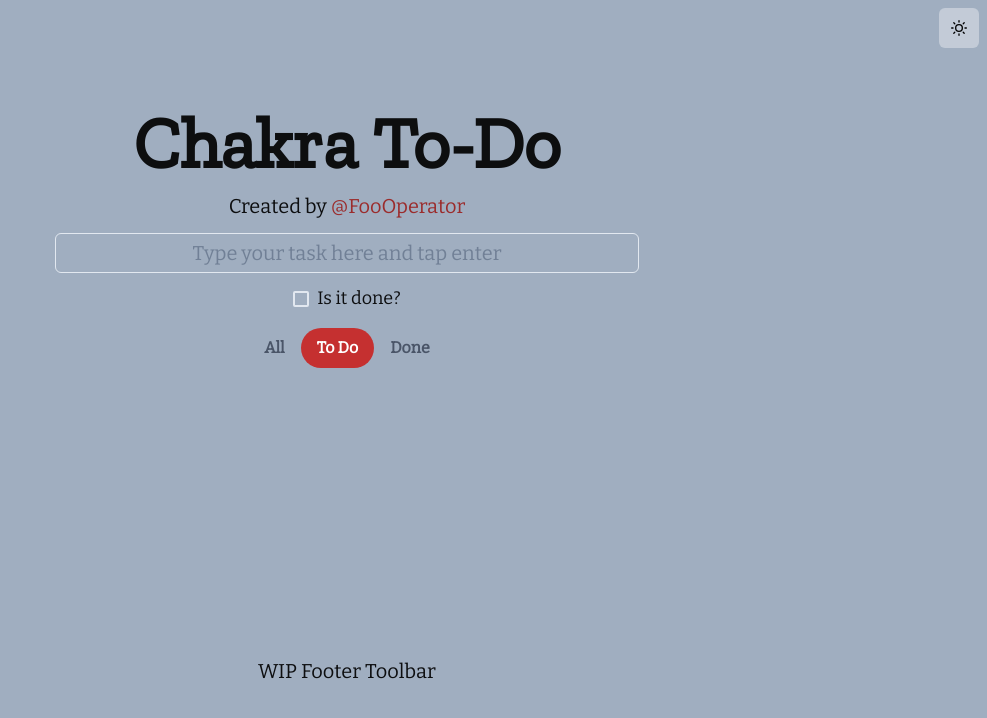
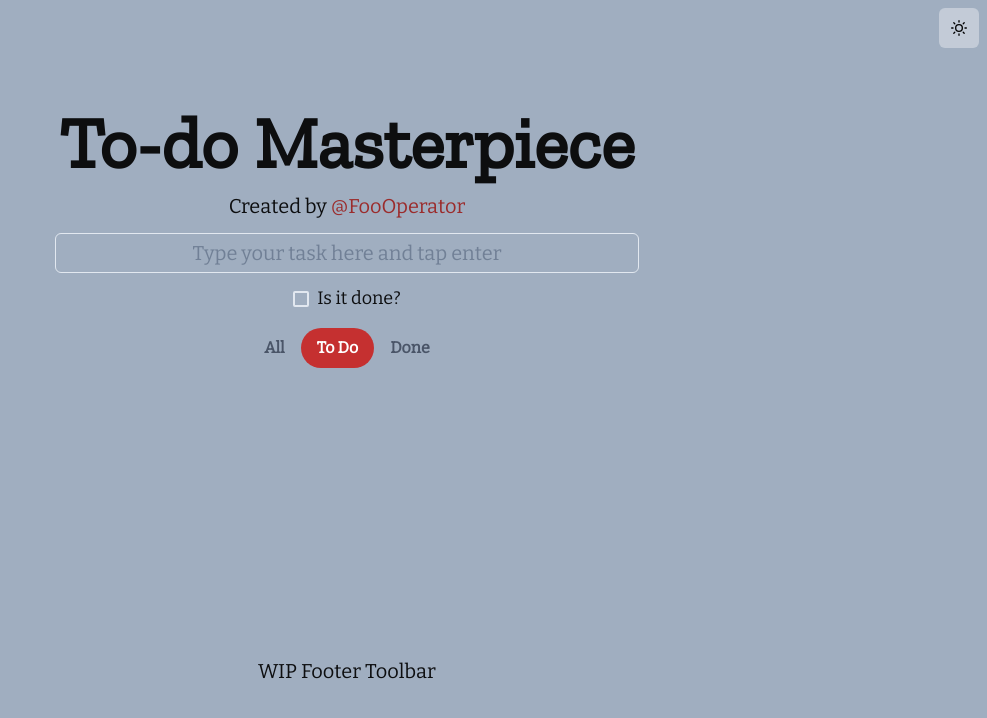
Before and after one commit to FooOperator/chakra-todo, a React (Vite) app: page / in a window 1280 px wide. Shown: the top 718 px of the page, without its empty margins (293-1280 px from the left). Built offline with nearby package versions, Linux system fonts and the light colour scheme.

Commit message:
rebranded

```diff
--- a/src/App.tsx
+++ b/src/App.tsx
@@ -21,7 +21,7 @@ const Layout: React.FC = () => {
   return (
     <Flex direction={"column"} h="100%" alignItems={"center"}>
       <Helmet>
-        <title>Chakra To-Do</title>
+        <title>To-do Masterpiece</title>
       </Helmet>
       <Flex as="nav" w="100%" p={2} justifyContent="space-between">
         <Box ml="auto">
@@ -38,7 +38,7 @@ const Layout: React.FC = () => {
         h="100%"
         gap={3}
       >
-        <Heading size="4xl">Chakra To-Do</Heading>
+        <Heading size="4xl">To-do Masterpiece</Heading>
         <Text fontSize={"xl"}>
           Created by{" "}
           <LightMode>
```
